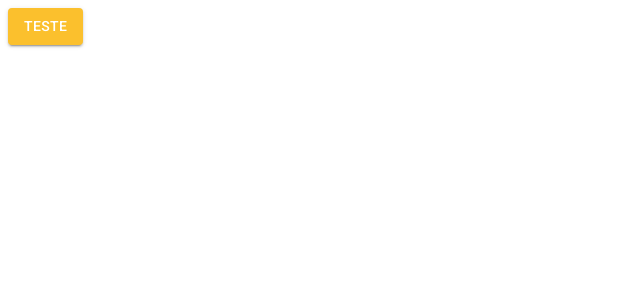
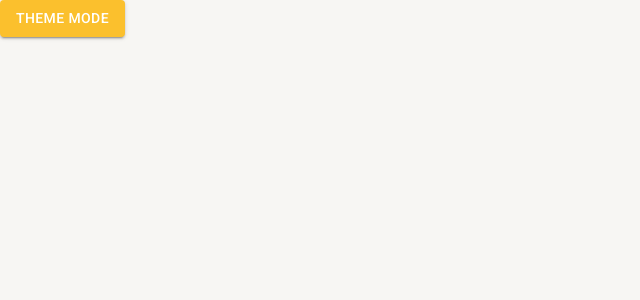
Before and after one commit to thiagoeu/frontendCadastro, a React (Create React App) app: page /pagina-inicial in a window 1280 px wide. Shown: the top 300 px of the page, without its empty margins (0-640 px from the left). Built offline with nearby package versions, Linux system fonts and the light colour scheme.

Commit message:
feat: theme toggle + darkTheme

```diff
--- a/public/index.html
+++ b/public/index.html
@@ -19,7 +19,7 @@
   <title>Cadastro</title>
 </head>
 
-<body>
+<body style="margin: 0;padding: 0;">
   <noscript>You need to enable JavaScript to run this app.</noscript>
   <div id="root"></div>
 </body>
--- a/src/routes/index.tsx
+++ b/src/routes/index.tsx
@@ -1,10 +1,12 @@
 import { Button } from "@mui/material";
 import { Navigate, Route, Routes } from "react-router-dom";
+import { useAppThemeContext } from "../shared/contexts";
 
 export const AppRoutes = () => {
+    const {toggleTheme} = useAppThemeContext();
     return (
         <Routes>
-            <Route path="/pagina-inicial" element={<Button variant="contained" color="primary">Teste</Button>}/>
+            <Route path="/pagina-inicial" element={<Button variant="contained" color="primary" onClick={toggleTheme}>Theme mode</Button>}/>
             <Route path="*" element={<Navigate to="/pagina-inicial"/>}/>
         </Routes>
     );
--- /dev/null
+++ b/src/shared/contexts/ThemeContext.tsx
@@ -0,0 +1,41 @@
+import { createContext, useCallback, useContext, useMemo, useState } from "react";
+import { Box, ThemeProvider } from '@mui/material';
+import { DarkTheme, LightTheme  } from './../themes';
+
+interface IThemeContextData {
+    themeName: 'light' | 'dark';
+    toggleTheme: () => void;
+}
+
+interface IAppThemeProviderProps {
+    children : React.ReactNode
+}
+
+const ThemeContext = createContext({} as IThemeContextData);
+
+export const useAppThemeContext = () => {
+    return useContext(ThemeContext);
+}
+
+export const AppThemeProvider: React.FC<IAppThemeProviderProps> = ({children}) => {
+    const [themeName, setThemeName] = useState<'light' | 'dark'>('light');
+    const toggleTheme = useCallback(() =>{
+        setThemeName(oldThemename => oldThemename === 'light' ? 'dark' : 'light');
+    },[])
+
+    const theme = useMemo(() => {
+        if (themeName === 'light') return LightTheme;
+        return DarkTheme
+    }, [themeName]);
+
+
+    return (
+        <ThemeContext.Provider value={{themeName, toggleTheme}}>
+           <ThemeProvider theme={theme}>
+                <Box width="100vw" height="100vh" bgcolor={theme.palette.background.default}>
+                    {children}
+                </Box>
+           </ThemeProvider>
+        </ThemeContext.Provider>
+    );
+}
--- a/src/shared/contexts/index.ts
+++ b/src/shared/contexts/index.ts
@@ -1 +1 @@
-export {}
+export * from './ThemeContext'
--- /dev/null
+++ b/src/shared/themes/Dark.ts
@@ -0,0 +1,24 @@
+import {createTheme} from '@mui/material'
+import { cyan, yellow } from '@mui/material/colors';
+
+export const DarkTheme = createTheme({
+    palette: {
+        primary: {
+            main: yellow[700],
+            dark: yellow[800],
+            light: yellow[500],
+            contrastText: '#ffffff',
+        },
+        secondary: {
+            main: cyan[500],
+            dark: cyan[400],
+            light: cyan[300],
+            contrastText: '#ffffff',
+        },
+        background :{
+            default: '#303134' ,
+            paper: '#202124',
+
+        }
+    }
+});
--- a/src/shared/themes/index.ts
+++ b/src/shared/themes/index.ts
@@ -1 +1,2 @@
 export * from './Light'
+export * from './Dark'
```
Also changed, not shown: src/App.tsx (+6 -5 lines).
